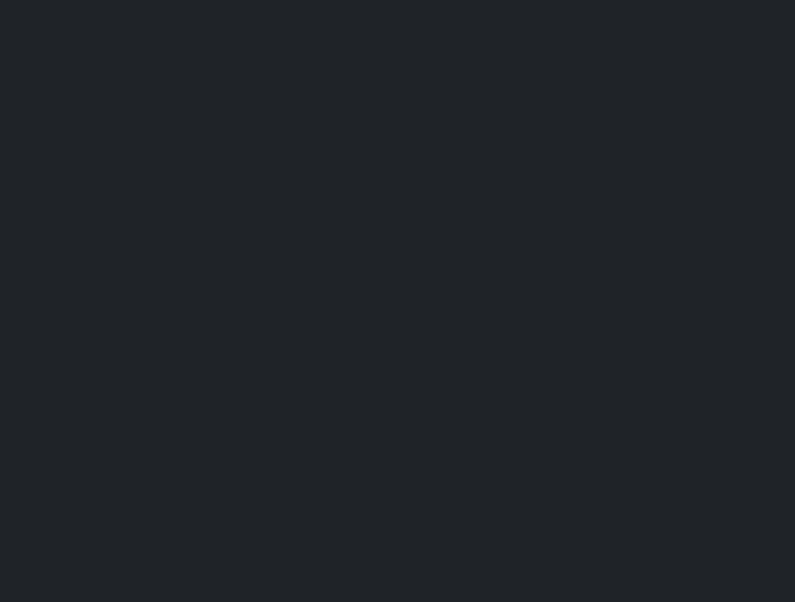
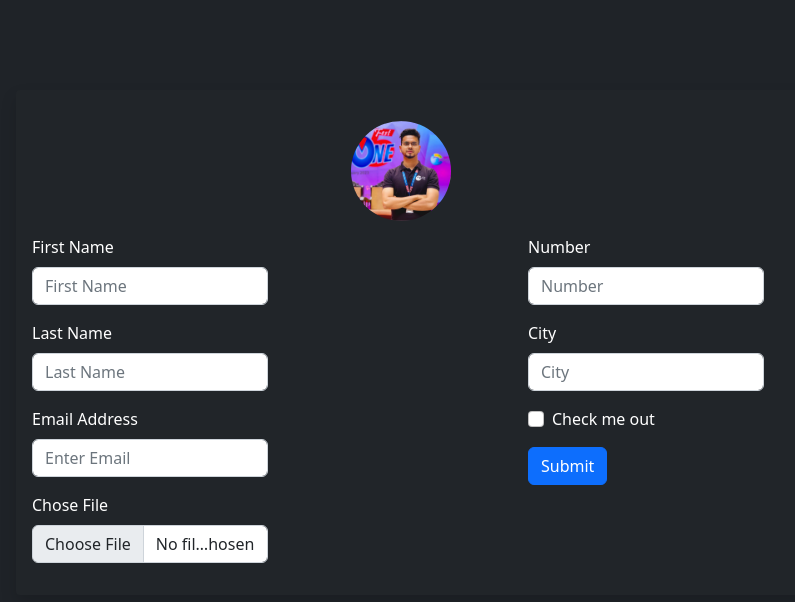
Before and after one commit to arifkhan676/lead-management-software, a React (Create React App) app: page /edit in a window 1280 px wide. Before the commit this address had no page. Shown: the top 602 px of the page, without its empty margins (124-919 px from the left). Built offline with nearby package versions, Linux system fonts and the light colour scheme; the HTML template or start-up script is replaced by a standard one.

Commit message:
Use Navigator

```diff
--- a/package.json
+++ b/package.json
@@ -19,6 +19,7 @@
     "react-dom": "^18.2.0",
     "react-router-dom": "^6.11.0",
     "react-scripts": "5.0.1",
+    "react-toastify": "^9.1.2",
     "web-vitals": "^2.1.4"
   },
   "scripts": {
--- a/src/App.js
+++ b/src/App.js
@@ -4,7 +4,8 @@ import Login from './components/Login';
 import { Route, Routes } from 'react-router-dom';
 import 'bootstrap/dist/css/bootstrap.min.css';
 import AllLeads from './components/AllLeads';
-import ImportList from './components/ImportList';
+import Createlist from './components/Createlist';
+import Edit from './components/Edit';
 
 function App() {
 
@@ -14,7 +15,8 @@ function App() {
        <Route path="/" element={<Dashboard />} ></Route>
          <Route path="/login" element={<Login />} ></Route>
          <Route path="/AllLeads" element={<AllLeads />} ></Route>
-         <Route path="/ImportList" element={<ImportList />} ></Route>
+         <Route path="/createlist" element={<Createlist />} ></Route>
+         <Route path="/edit" element={<Edit />} ></Route>
 
        </Routes>
 
--- a/src/components/AllLeads.css
+++ b/src/components/AllLeads.css
@@ -32,6 +32,6 @@ Table{
 th{
     color: #fff;
 }
-td{
+Table td{
     color: #fff;
 }
--- a/src/components/AllLeads.js
+++ b/src/components/AllLeads.js
@@ -3,9 +3,16 @@ import Form from 'react-bootstrap/Form';
 import "./AllLeads.css"
 import Button from 'react-bootstrap/esm/Button';
 import Table from 'react-bootstrap/Table';
-
+import { useNavigate } from 'react-router-dom';
 
 function AllLeads() {
+
+  const navigate = useNavigate();
+
+  const addUser =()=>{
+       navigate("/Createlist");
+  }
+
   return (
     <div className='Leads'>
       <div className="container">
@@ -18,7 +25,7 @@ function AllLeads() {
           />
           <Button variant="success" > Search </Button>
         </Form>
-        <Button>
+        <Button onClick={addUser}>
           <i class="fa fa-plus" aria-hidden="true"></i> Add User
         </Button>
       </div>
--- a/src/components/ImportList.css
+++ b/src/components/Createlist.css
@@ -3,11 +3,9 @@ body{
 }
 p{
     color: #fff;
-
 }
 Form{
     color: #fff;
-
 }
 .container-fluid{
     margin-top: 7%;
--- /dev/null
+++ b/src/components/Edit.js
@@ -0,0 +1,121 @@
+import React, { useEffect, useState } from 'react'
+import "./Createlist.css"
+import Form from 'react-bootstrap/Form';
+import Row from 'react-bootstrap/Row';
+import Col from 'react-bootstrap/Col';
+import Button from 'react-bootstrap/esm/Button';
+import { Card } from '@mui/material';
+import myImg from "./arif1.jpg"
+import 'react-toastify/dist/ReactToastify.css';
+import { ToastContainer, toast } from 'react-toastify';
+
+const Edit = () => {
+
+    const [userdata,setName] = useState({
+        fName:"",
+        lName:"",
+        email:"",
+        number:"",
+        city:""
+   });
+
+   const [userimg,setImg] = useState("");
+   const [previewImg,SetpreviewImg] = useState("");
+
+   function handleChange(e){
+        const {name,value} = e.target;
+      setName((preValue)=>{
+        return {
+             ...preValue,
+             [name]:value
+        }
+      })
+   }
+
+ function setProfile(event){
+       setImg(event.target.files[0]);
+ }
+ useEffect(()=>{
+   if(userimg){
+        SetpreviewImg(URL.createObjectURL(userimg))
+   }
+ },[userimg]);
+
+
+ const {fName,lName,email,number}= userdata;
+
+    const submitData = (e)=> {
+   e.preventDefault();
+
+   if(fName === "" ){
+        toast.error("First Name is required!");
+    }
+    if(lName === "" ){
+        toast.error("First Name is required!");
+    }
+    else if(email === ""){
+         toast.error("Email is required!");
+    }else if(!email.includes("@")){
+        toast.error("Email is invalid!");
+    }
+    else if(number ===""){
+        toast.error("Number is required!");
+    }
+    else{
+         toast.success("Successfully registered!");
+    }
+
+ };
+
+  return (
+    <div className='container-fluid'>
+        <Card className='shadow mt-3 p-3 bg-dark'>
+            <div className="img-card">
+                <img className='myImg' src={previewImg ? previewImg : myImg} alt="myImg" />
+            </div>
+      <Form>
+        <Row>
+          <Col>
+          <Form.Group className='mb-3 col-lg-6' controlId='formBasicName'>
+           <Form.Label> First Name </Form.Label>
+           <Form.Control type='Text' name='fName' onChange={handleChange} value={userdata.fName}  placeholder='First Name'/>
+      </Form.Group>
+      <Form.Group className='mb-3 col-lg-6' controlId='formBasicName'>
+           <Form.Label> Last Name</Form.Label>
+           <Form.Control type='text' name='lName' onChange={handleChange} value={userdata.lName}    placeholder='Last Name'/>
+      </Form.Group>
+      <Form.Group className='mb-3 col-lg-6' controlId='formBasicEmail'>
+           <Form.Label>Email Address</Form.Label>
+           <Form.Control type='email' onChange={handleChange}   name='email' value={userdata.email}  placeholder='Enter Email'/>
+      </Form.Group>
+      <Form.Group className='mb-3 col-lg-6' controlId='formBasicFile'>
+           <Form.Label>Chose File</Form.Label>
+           <Form.Control type='File'   onChange={setProfile} value={previewImg}  placeholder='Chose File'/>
+      </Form.Group>
+          </Col>
+
+          <Col>
+          <Form.Group className='mb-3 col-lg-6' controlId='formBasicNumber'>
+           <Form.Label>Number</Form.Label>
+           <Form.Control type='number' onChange={handleChange} name='number'  value={userdata.number}  placeholder='Number'/>
+      </Form.Group>
+      <Form.Group className='mb-3 col-lg-6' controlId='formGridCity'>
+           <Form.Label>City</Form.Label>
+           <Form.Control type='text' name='city' onChange={handleChange}  value={userdata.city}  placeholder='City'/>
+      </Form.Group>
+      <Form.Group className='mb-3 col-lg-6' controlId='formGridCheckbox'>
+      <Form.Check type="checkbox" label="Check me out" />
+      </Form.Group>
+      <Button variant='primary' onClick={submitData} > Submit </Button>
+
+          </Col>
+        </Row>
+
+      </Form>
+      </Card>
+      <ToastContainer position='top-center' />
+    </div>
+  )
+}
+
+export default Edit
--- a/src/components/ImportList.js
+++ /dev/null
@@ -1,61 +0,0 @@
-import React from 'react'
-import "./ImportList.css"
-import Form from 'react-bootstrap/Form';
-import Row from 'react-bootstrap/Row';
-import Col from 'react-bootstrap/Col';
-import Button from 'react-bootstrap/esm/Button';
-import { Card } from '@mui/material';
-import myImg from "./arif1.jpg"
-
-const ImportList = () => {
-  return (
-    <div className='container-fluid'>
-        <Card className='shadow mt-3 p-3 bg-dark'>
-            <div className="img-card">
-                <img className='myImg' src={myImg} alt="myImg" />
-            </div>
-      <Form>
-        <Row>
-          <Col>
-          <Form.Group className='mb-3 col-lg-6' controlId='formBasicName'>
-           <Form.Label> First Name </Form.Label>
-           <Form.Control type='Text ' placeholder='First Name'/>
-      </Form.Group>
-      <Form.Group className='mb-3 col-lg-6' controlId='formBasicName'>
-           <Form.Label> Last Name</Form.Label>
-           <Form.Control type='text' placeholder='Last Name'/>
-      </Form.Group>
-      <Form.Group className='mb-3 col-lg-6' controlId='formBasicEmail'>
-           <Form.Label>Email Address</Form.Label>
-           <Form.Control type='email' placeholder='Enter Email'/>
-      </Form.Group>
-      <Form.Group className='mb-3 col-lg-6' controlId='formBasicFile'>
-           <Form.Label>Chose File</Form.Label>
-           <Form.Control type='File' placeholder='Chose File'/>
-      </Form.Group>
-          </Col>
-
-          <Col>
-          <Form.Group className='mb-3 col-lg-6' controlId='formBasicNumber'>
-           <Form.Label>Number</Form.Label>
-           <Form.Control type='number ' placeholder='Number'/>
-      </Form.Group>
-      <Form.Group className='mb-3 col-lg-6' controlId='formGridCity'>
-           <Form.Label>City</Form.Label>
-           <Form.Control type='text' placeholder='City'/>
-      </Form.Group>
-      <Form.Group className='mb-3 col-lg-6' controlId='formGridCheckbox'>
-      <Form.Check type="checkbox" label="Check me out" />
-      </Form.Group>
-      <Button variant='primary'> Submit </Button>
-
-          </Col>
-        </Row>
-
-      </Form>
-      </Card>
-    </div>
-  )
-}
-
-export default ImportList
--- a/src/components/Login.js
+++ b/src/components/Login.js
@@ -8,6 +8,7 @@ import TwitterIcon from '@mui/icons-material/Twitter';
 
 function Login() {
   return (
+
     <div className="App">
       <div className="leftCol">
         <div className="content">
@@ -49,6 +50,7 @@ function Login() {
 
         </div>
       </div>
+
     </div>
   );
 }
--- a/src/components/login.css
+++ b/src/components/login.css
@@ -1,5 +1,10 @@
 .App {
     display: flex;
+    position: relative;
+    top: 50px;
+    width: 80%;
+    left: 10%;
+
   }
 
   .logo{
@@ -12,12 +17,19 @@
     color:#fff;
     width: 750px;
     padding: 20px;
+    border-radius:25px 0px 0px 25px;
+    box-shadow: 3px 3px 3px gray ;
+
   }
   .rightCol{
     background-color:#FCE22A;
     color:#3C4048;
     width: 750px;
     padding: 20px;
+    border-radius:0px 25px 25px 0px  ;
+    box-shadow: 3px 3px 3px gray ;
+
+
   }
   .rightContent h1{
     font-size:30px;
@@ -69,8 +81,8 @@
   }
   .input-div p{
    font-size:15px;
-   margin-left:62%;
-
+   margin-left:47%;
+   color: #212529;
   }
 
   .input-div span{
@@ -99,6 +111,8 @@
       margin-top:7%;
       font-size:18px;
       margin-left:35%;
+      color: #212529;
+
      }
      .footerIcon{
       position: relative;
```
Also changed, not shown: src/components/Dashboard.js (+23 -12 lines), 1 other file (tests, documents, lock files or other folders).
